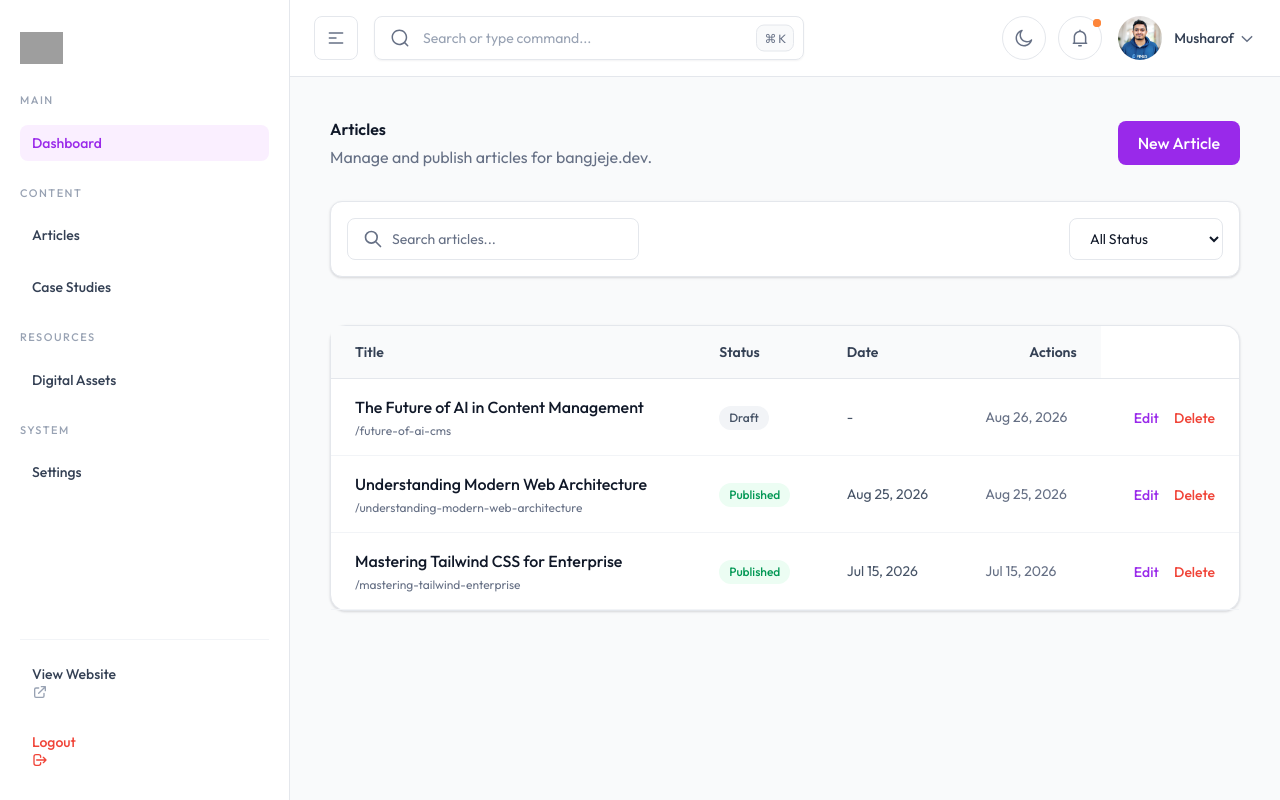
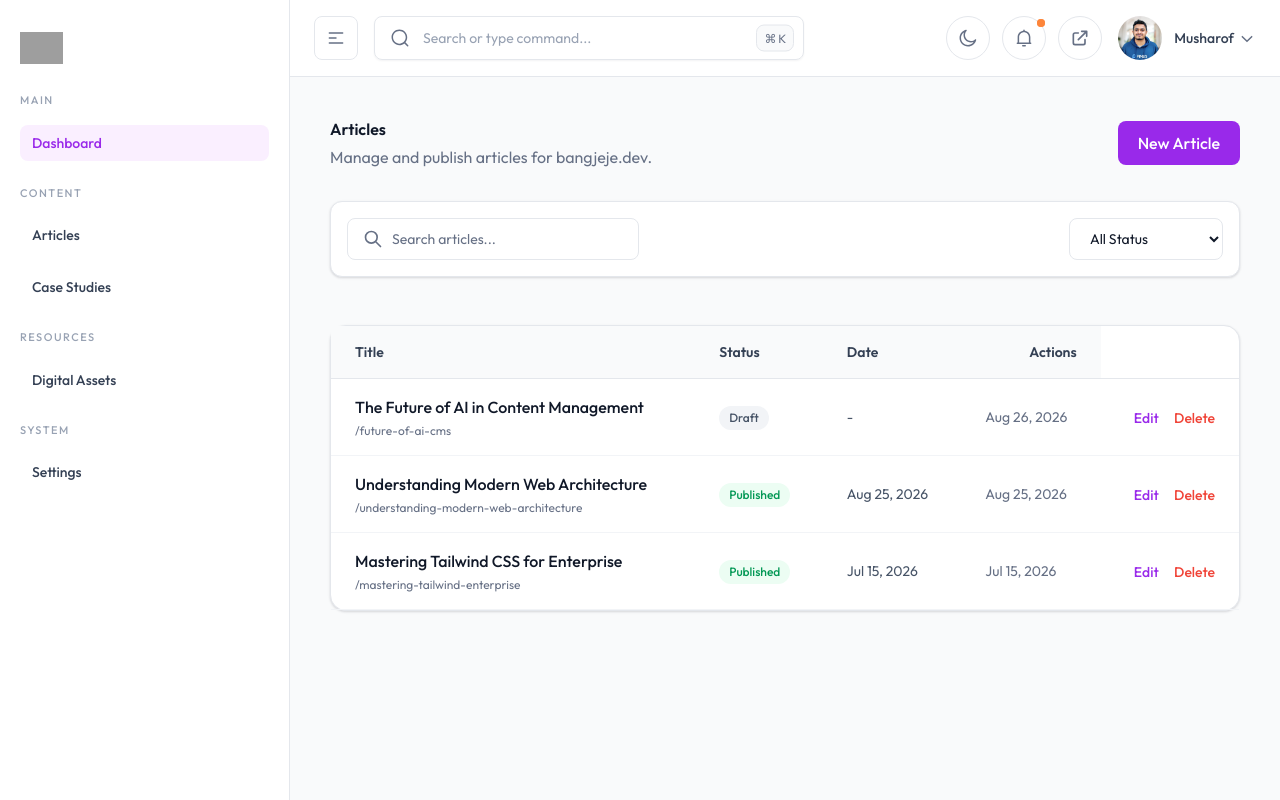
Before and after one commit to bangjeje-dev/admin, a website built with webpack: page src/articles.html in a window 1280 px wide. Built offline with nearby package versions, Linux system fonts and the light colour scheme; grey boxes are pictures that could not be loaded.

Commit message:
feat(cms): update header navigation and clean sidebar

```diff
--- a/src/partials/header.html
+++ b/src/partials/header.html
@@ -596,6 +596,18 @@
         </div>
 
         <!-- Notification Menu Area -->
+
+        <!-- View Website -->
+        <a
+          href="https://bangjeje.dev"
+          target="_blank"
+          class="hover:text-dark-900 relative flex h-11 w-11 items-center justify-center rounded-full border border-gray-200 dark:border-gray-800 bg-white dark:bg-gray-900 text-gray-500 dark:text-gray-400 transition-colors hover:bg-gray-100 hover:text-gray-700 dark:border-gray-800 dark:bg-gray-900 dark:text-gray-400 dark:hover:bg-gray-800 dark:hover:text-white"
+          title="View Website"
+        >
+          <svg class="h-5 w-5" fill="none" viewBox="0 0 24 24" stroke="currentColor">
+            <path stroke-linecap="round" stroke-linejoin="round" stroke-width="2" d="M10 6H6a2 2 0 00-2 2v10a2 2 0 002 2h10a2 2 0 002-2v-4M14 4h6m0 0v6m0-6L10 14" />
+          </svg>
+        </a>
       </div>
 
       <!-- User Area -->
--- a/src/partials/sidebar.html
+++ b/src/partials/sidebar.html
@@ -89,30 +89,6 @@
       </div>
     </nav>
 
-    <div class="mt-auto pb-6">
-      <hr class="mb-4 border-gray-100 dark:border-gray-800" />
-      <ul class="flex flex-col gap-4">
-        <li>
-          <a href="https://bangjeje.dev" target="_blank" class="menu-item group menu-item-inactive">
-            <span class="menu-item-text flex items-center gap-2">
-              View Website
-              <svg class="h-4 w-4 text-gray-400 group-hover:text-brand-500" fill="none" viewBox="0 0 24 24" stroke="currentColor">
-                <path stroke-linecap="round" stroke-linejoin="round" stroke-width="2" d="M10 6H6a2 2 0 00-2 2v10a2 2 0 002 2h10a2 2 0 002-2v-4M14 4h6m0 0v6m0-6L10 14" />
-              </svg>
-            </span>
-          </a>
-        </li>
-        <li>
-          <a href="#" class="menu-item group menu-item-inactive text-error-500 dark:text-error-400 hover:bg-error-50">
-            <span class="menu-item-text flex items-center gap-2 text-error-500 dark:text-error-400">
-              Logout
-              <svg class="h-4 w-4" fill="none" viewBox="0 0 24 24" stroke="currentColor">
-                <path stroke-linecap="round" stroke-linejoin="round" stroke-width="2" d="M17 16l4-4m0 0l-4-4m4 4H7m6 4v1a3 3 0 01-3 3H6a3 3 0 01-3-3V7a3 3 0 013-3h4a3 3 0 013 3v1" />
-              </svg>
-            </span>
-          </a>
-        </li>
-      </ul>
-    </div>
+
   </div>
 </aside>
```
